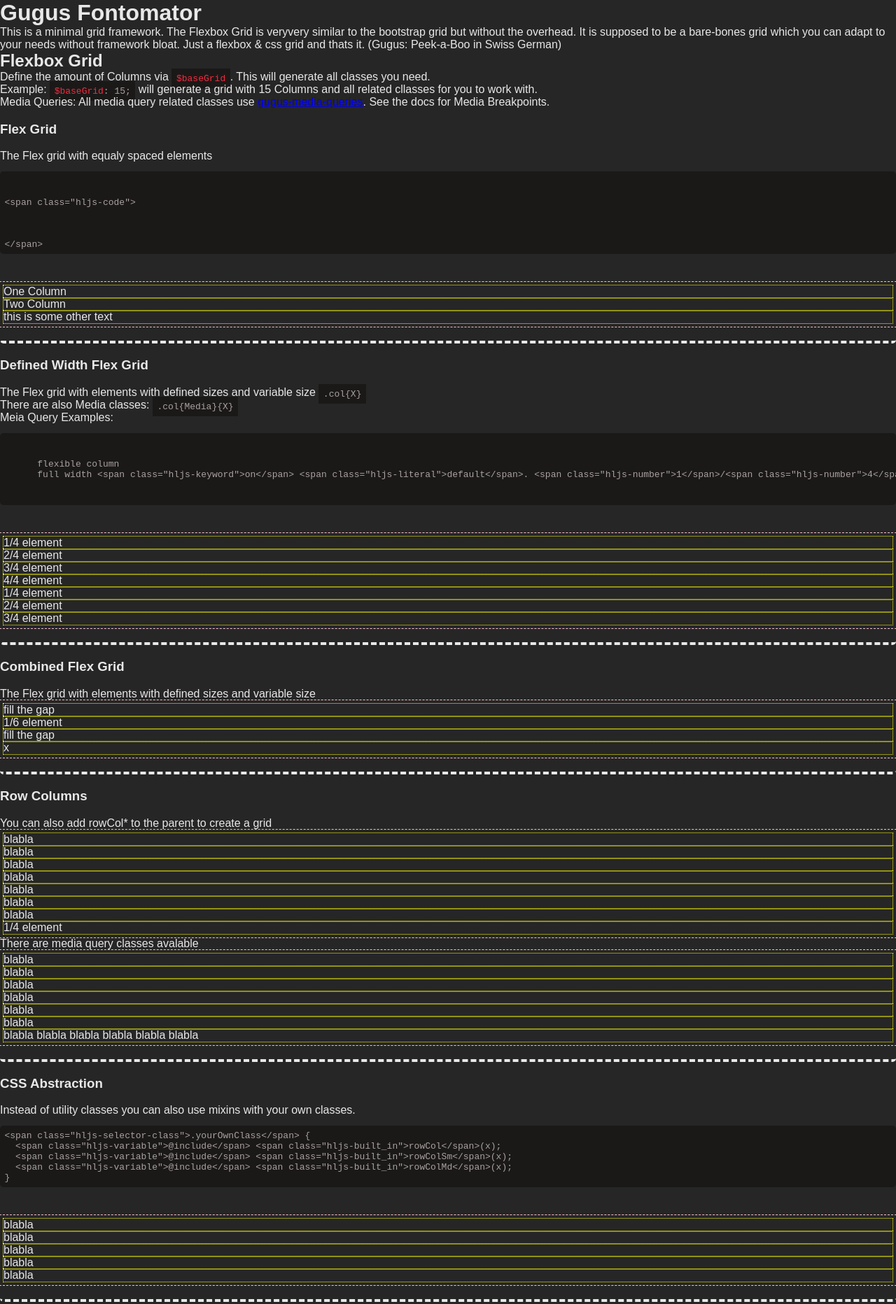
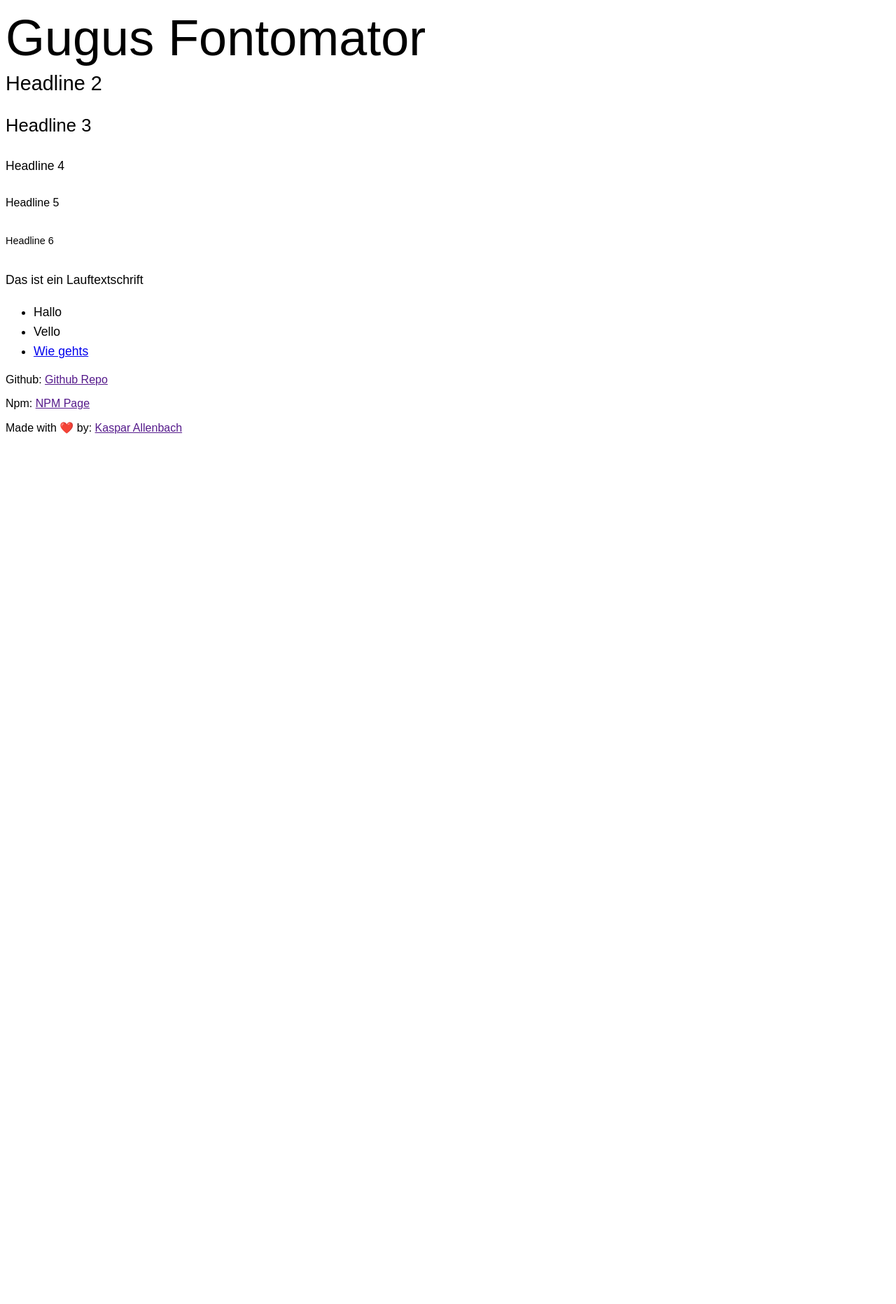
Before and after one commit to kaspar-allenbach/gugus-fontomator, a website: page www/index.html in a window 1280 px wide. Shown: the top 1864 px of the page at 70% size. After the commit the page ends 800 px from the top, so only its background shows below. Drawn offline with nearby package versions, Linux system fonts and the light colour scheme; a web font is replaced by a local one.

Commit message:
basic fontomator things

```diff
--- a/src/_gugusFontomator.scss
+++ b/src/_gugusFontomator.scss
@@ -1,10 +1,3 @@
-@font-face {
-  font-family: 'lg';
-  src: url("../webfonts/lg.eot?n1z373");
-  src: url("../webfonts/lg.eot?#iefixn1z373") format("embedded-opentype"), url("../webfonts/lg.woff?n1z373") format("woff"), url("../webfonts/lg.ttf?n1z373") format("truetype"), url("../webfonts/lg.svg?n1z373#lg") format("svg");
-  font-weight: normal;
-  font-style: normal;
-}
 
 
 @mixin fontSize($sizeValue: 1, $lhValue: 1, $lsValue: 0, $wsValue: 0) {
@@ -20,27 +13,27 @@
   font-family: $MainFont;
 }
 
-%fontXXL {
+%u-txt__xxl, .u-txt__xxl {
   @include fontSize(2.5,1.2);
   @include smUp { @include fontSize(4.5,1.3); }
   margin: 0;
 }
-%fontXL {
+%u-txt__xl, .u-txt__xl {
   @include fontSize(1.7,1.2);
   @include smUp { @include fontSize(1.8,1.2); }
   margin: 0;
 }
-%fontL {
+%u-txt__l, .u-txt__l {
   @include fontSize(1.3,1.2);
   @include smUp { @include fontSize(1.6,1.4); }
 }
-%fontM {
+%u-txt__m, .u-txt__m {
   @include fontSize(1.2,1.5);
   @include smUp { @include fontSize(1.1,1.6); }
 }
-%fontS {
+%u-txt__s, .u-txt__s {
   @include fontSize(1,1.5);
 }
-%fontXS {
+%u-txt__xs, .u-txt__xs {
   @include fontSize(0.9,1.2);
 }
--- a/src/_gugusFontomatorVars.scss
+++ b/src/_gugusFontomatorVars.scss
@@ -1 +1,3 @@
+
+
 $MainFont: 'Vaud', sans-serif;
--- a/src/gugusFontomator.scss
+++ b/src/gugusFontomator.scss
@@ -1,4 +1,4 @@
-@import "../node_modules/gugus-media-queries/gugus-media-queries";
+@import "gugus-media-queries/gugus-media-queries";
 
 @import "_gugusFontomatorVars";
 @import "_gugusFontomator";
--- a/www/index.html
+++ b/www/index.html
@@ -1,220 +1,74 @@
-<!doctype html>
+<!DOCTYPE html>
 <html class="no-js" lang="">
+  <head>
+    <meta charset="utf-8" />
+    <title>GUGUS Grid</title>
+    <meta name="description" content="" />
+    <meta name="viewport" content="width=device-width, initial-scale=1" />
 
-	<head>
-		<meta charset="utf-8">
-		<title>GUGUS Grid</title>
-		<meta name="description" content="">
-		<meta name="viewport" content="width=device-width, initial-scale=1">
-
-		<link rel="stylesheet" href="../dist/demoStyles.css">
-		<link rel="stylesheet" href="../dist/gugusGrid.css">
+    <link rel="stylesheet" href="/dist/demoStyles.css" />
+    <link rel="stylesheet" href="/dist/gugusFontomator.css" />
 
     <script src="//cdnjs.cloudflare.com/ajax/libs/highlight.js/9.8.0/highlight.min.js"></script>
-		<script src="https://cdnjs.cloudflare.com/ajax/libs/highlight.js/9.15.10/languages/css.min.js" integrity="sha256-Q2fdeVsbumvzTK/ZSxmMoTE9ALaRYwyLAZGfpuuWOxE=" crossorigin="anonymous"></script>
-		<script src="https://cdnjs.cloudflare.com/ajax/libs/jquery/3.4.1/jquery.min.js" integrity="sha256-CSXorXvZcTkaix6Yvo6HppcZGetbYMGWSFlBw8HfCJo=" crossorigin="anonymous"></script>
-		<link rel="stylesheet" href="https://cdnjs.cloudflare.com/ajax/libs/highlight.js/9.15.10/styles/atelier-forest-dark.min.css"/>
+    <script
+      src="https://cdnjs.cloudflare.com/ajax/libs/highlight.js/9.15.10/languages/css.min.js"
+      integrity="sha256-Q2fdeVsbumvzTK/ZSxmMoTE9ALaRYwyLAZGfpuuWOxE="
+      crossorigin="anonymous"
+    ></script>
+    <script
+      src="https://cdnjs.cloudflare.com/ajax/libs/jquery/3.4.1/jquery.min.js"
+      integrity="sha256-CSXorXvZcTkaix6Yvo6HppcZGetbYMGWSFlBw8HfCJo="
+      crossorigin="anonymous"
+    ></script>
+    <link
+      rel="stylesheet"
+      href="https://cdnjs.cloudflare.com/ajax/libs/highlight.js/9.15.10/styles/atelier-forest-dark.min.css"
+    />
   </head>
 
   <body>
     <div class="gugusWrapper outerWrapper">
-
-			<div class="flexGrid">
-				<div class="col1">
-					<h1>Gugus Fontomator</h1>
-          <p>This is a minimal grid framework. The Flexbox Grid is veryvery similar to the bootstrap grid but without the overhead. It is supposed to be a bare-bones grid which you can adapt to your needs without framework bloat. Just a flexbox & css grid and thats it. (Gugus: Peek-a-Boo in Swiss German)</p>
-					<h2>Flexbox Grid</h2>
+		<h1 class="u-txt__xxl">Gugus Fontomator</h1>
+		<h2 class="u-txt__xl">Headline 2</h2>
+		<h3 class="u-txt__l">Headline 3</h3>
+		<h4 class="u-txt__m">Headline 4</h4>
+		<h5 class="u-txt__s">Headline 5</h5>
+		<h6 class="u-txt__xs">Headline 6</h6>
+		<p class="u-txt__m">Das ist ein Lauftextschrift</pclass="u-txt__m">
+		<ul class="u-txt__m">
+			<li>Hallo</li>
+			<li>Vello</li>
+			<li><a href="#">Wie gehts</a></li>
+		</ul>
 	</div>
-        <div class="col1">
-          <p>Define the amount of Columns via <code class="inline">$baseGrid</code>. This will generate all classes you need. <br>
-          Example: <code class="inline">$baseGrid: 15;</code> will generate a grid with 15 Columns and all related cllasses for you to work with. <br>
-          Media Queries: All media query related classes use <a href="https://www.npmjs.com/package/gugus-media-queries">gugus-media-queries</a>. See the docs for Media Breakpoints.</p>
-        </div>
-			</div>
-
-		</div>
-
-		<div class="gugusWrapper outerWrapper">
-			<div class="demo">
-				<h3>Flex Grid</h3>
-				<p>The Flex grid with equaly spaced elements</p>
-<pre><code class="escape">
-  <div class="flexGrid">
-    <div class="col"></div>
-    <div class="col"></div>
-    <div class="col"></div>
-  </div>
-</code></pre>
-				<div class="flexGrid">
-					<div class="col">One Column</div>
-					<div class="col">Two Column</div>
-					<div class="col">this is some other text</div>
-				</div>
-			</div>
-		</div>
-
-		<div class="gugusWrapper outerWrapper">
-			<div class="demo">
-				<h3>Defined Width Flex Grid</h3>
-				<p>The Flex grid with elements with defined sizes and variable size <code class="inline">.col{X}</code></p>
-        <p>There are also Media classes: <code class="inline">.col{Media}{X}</code></p>
-        <p>Meia Query Examples:
-  <pre><code class="escape">
-    <div class="flexGrid ">
-      <div class="col">flexible column</div>
-      <div class="col1 colMd4 colLg6">full width on default. 1/4 on Md 1/6 on Lg</div>
-    </div>
-  </code></pre></p>
-				<div class="flexGrid">
-					<div class="col4">1/4 element</div>
-					<div class="col4">2/4 element</div>
-					<div class="col4">3/4 element</div>
-					<div class="col4">4/4 element</div>
-					<div class="col4">1/4 element</div>
-					<div class="col4">2/4 element</div>
-					<div class="col4">3/4 element</div>
-				</div>
-			</div>
-		</div>
-
-		<div class="gugusWrapper outerWrapper">
-			<div class="demo">
-				<h3>Combined Flex Grid</h3>
-				<p>The Flex grid with elements with defined sizes and variable size</p>
-				<div class="flexGrid">
-					<div class="col">fill the gap</div>
-					<div class="col6">1/6 element</div>
-					<div class="col">fill the gap</div>
-          <div class="col">x</div>
-				</div>
-			</div>
-		</div>
-
-		<div class="gugusWrapper outerWrapper">
-			<div class="demo">
-				<h3>Row Columns</h3>
-				<p>You can also add rowCol* to the parent to create a grid</p>
-				<div class="flexGrid rowCol6">
-					<div class="col">blabla</div>
-					<div class="col">blabla</div>
-					<div class="col">blabla</div>
-					<div class="col">blabla</div>
-					<div class="col">blabla</div>
-					<div class="col">blabla</div>
-					<div class="col">blabla</div>
-					<div class="col2">1/4 element</div>
-				</div>
-				<p>There are media query classes avalable</p>
-				<div class="flexGrid rowCol6 rowColLg4">
-					<div class="col">blabla</div>
-					<div class="col">blabla</div>
-					<div class="col">blabla</div>
-					<div class="col">blabla</div>
-					<div class="col">blabla</div>
-					<div class="col">blabla</div>
-					<div class="col">blabla blabla blabla blabla blabla blabla</div>
-				</div>
-			</div>
-		</div>
-
-    <div class="gugusWrapper outerWrapper">
-			<div class="demo">
-				<h3>CSS Abstraction</h3>
-				<p>Instead of utility classes you can also use mixins with your own classes.</p>
-        <p>
-          <pre><code class="escape">.yourOwnClass {
-  @include rowCol(x);
-  @include rowColSm(x);
-  @include rowColMd(x);
-}</code></pre>
-        </p>
-				<div class="yourOwnClass">
-					<div class="col">blabla</div>
-					<div class="col">blabla</div>
-					<div class="col">blabla</div>
-					<div class="col">blabla</div>
-					<div class="col">blabla</div>
-				</div>
-			</div>
-		</div>
-
-    <div class="gugusWrapper outerWrapper">
-			<div class="demo">
-				<h3>Positioning utilities</h3>
-				<div class="flexGrid rowCol3 x-md-space-between">
-					<div class="col"><p>blabla</p></div>
-					<div class="col">blabla blabla blabla blabla blabla blabla blabla blabla blabla blabla blabla blabla blabla blabla blabla blablablabla blabla blabla blabla blabla blabla blabla blablablabla blabla blabla blabla blabla blabla blabla blabla</div>
-				</div>
-			</div>
-		</div>
-
-    <div class="gugusWrapper outerWrapper">
-      <h2>Wrappers</h2>
-      <div class="flexGrid">
-        <div class="col">
-          <p>There ar also wrapper classes to contain the grids.</p>
-          <p>There are three wrapper types: <code class="inline">.innerWrapper</code>, <code class="inline">.outerWrapper</code>, <code class="inline">.fullWrapper</code></p>
-          <p>All Wrappers lock at the size: <code class="inline">$baseWrapSize</code></p>
-          <p>All wrappers are the same width on mobile with a padding size of <code class="inline">$gridPadding</code></p>
-        </div>
-        <div class="col">
-          <p>
-            <strong>Inner Wrapper</strong> <br>
-            the inner wraper has 10x padding of the outer wrapper.
-          </p>
-          <p>
-            <strong>Outer Wrapper</strong> <br>
-            The standard Wrapper
-          </p>
-          <p>
-            <strong>Full Wrapper</strong> <br>
-            Locks at <code class="inline">$lgUp</code> but other than that goes alway full width.
-          </p>
-        </div>
-        <div class="col1">
-          <h4>Examples</h4>
-          <pre><code class="escape html">
-  <div class="gugusWrapper outerWrapper"></div>
-  <div class="gugusWrapper innerWrapper"></div>
-  <div class="gugusWrapper fullWrapper"></div>
-
-  <div class="gugusWrapper outerWrapper flexGrid">
-    <div class="col"></div>
-
-    <div class="col"></div>
-
-    <div class="col"></div>
-
-    <div class="col"></div>
-
-  </div>
-
-  <div class="gugusWrapper outerWrapper flexGrid">
-    <div class="colSpan3"></div>
-    <div class="colSpan4"></div>
-    <div class="colSpan10_colOffset1"></div>
-    <div class="col"></div>
-  </div>
-</code></pre>
-  </div></div></div>
     <footer class="gugusWrapper outerWrapper">
       <div class="flexGrid">
-        <div><p>Github: <a href="">Github Repo</a></p></div>
-        <div><p>Npm: <a href="">NPM Page</a></p></div>
-        <div><p>Made with ❤️ by: <a href="">Kaspar Allenbach</a></p></div>
+        <div>
+          <p>Github: <a href="">Github Repo</a></p>
+        </div>
+        <div>
+          <p>Npm: <a href="">NPM Page</a></p>
+        </div>
+        <div>
+          <p>Made with ❤️ by: <a href="">Kaspar Allenbach</a></p>
+        </div>
       </div>
     </footer>
 
     <script>
-			$(document).ready(function () {
-$("code").each(function (i, block) {
+      $(document).ready(function() {
+        $("code").each(function(i, block) {
           hljs.highlightBlock(block);
         });
-document.querySelectorAll("code.escape").forEach(function (element) {
-element.innerHTML = element.innerHTML.replace(/&/g, "&amp;").replace(/</g, "&lt;").replace(/>/g, "&gt;").replace(/"/g, "&quot;").replace(/'/g, "&#039;");
+        document.querySelectorAll("code.escape").forEach(function(element) {
+          element.innerHTML = element.innerHTML
+            .replace(/&/g, "&amp;")
+            .replace(/</g, "&lt;")
+            .replace(/>/g, "&gt;")
+            .replace(/"/g, "&quot;")
+            .replace(/'/g, "&#039;");
         });
       });
     </script>
   </body>
-
 </html>
```
Also changed, not shown: www/dist/demoStyles.css, www/dist/gugusFontomator.css, 2 other files. Lines whose indentation alone changed are shown as unchanged.
